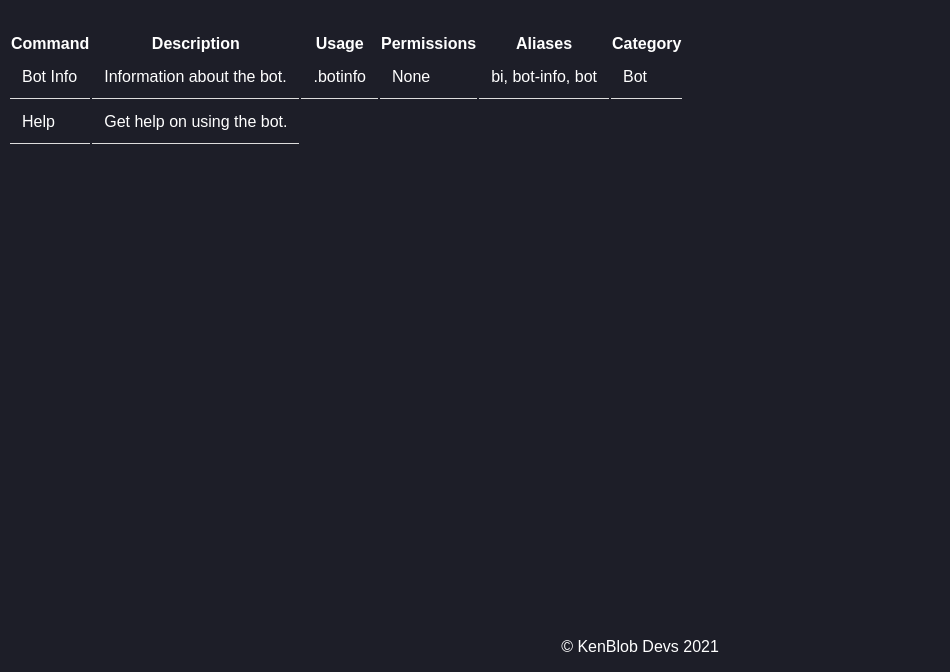
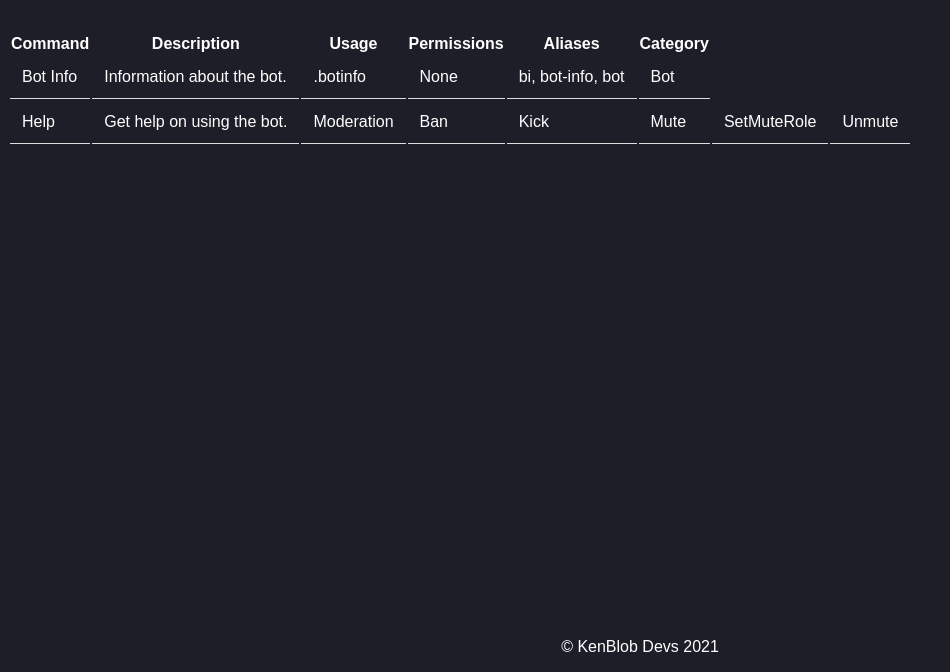
Before and after one commit to WatchGamingVideos/FanMadeKenblob, a plain HTML site: page commands.html in a window 1280 px wide. Shown: the part 128-800 px from the top of the page, without its empty margins (0-950 px from the left). Drawn offline with Linux system fonts and the light colour scheme.

Commit message:
Update commands.html

```diff
--- a/commands.html
+++ b/commands.html
@@ -46,6 +46,13 @@
     <td>Help</td>
     <td>Get help on using the bot.</td>
 
+	  <td>Moderation</td>
+	  <td>Ban</td>
+	  <td>Kick</td>
+	  <td>Mute</td>
+	  <td>SetMuteRole</td>
+	  <td>Unmute</td>
+
   </tr>
 </table>
 
```
